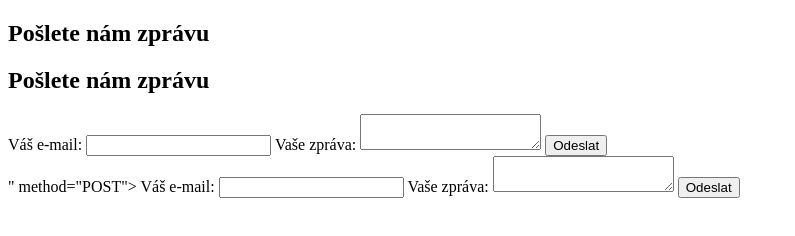
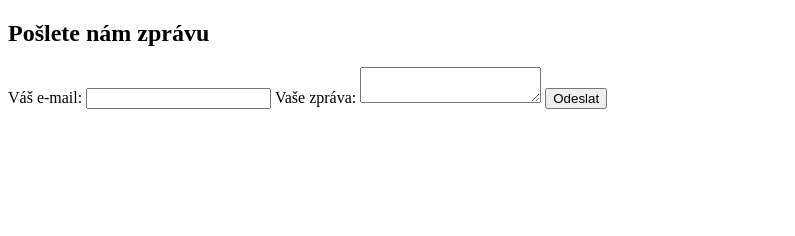
Before and after one commit to Nasupe12/Pos-l-n-zpr-v, a plain HTML site: page index.html in a window 1280 px wide. Shown: the whole page, without its empty margins (0-795 px from the left). Drawn offline with Linux system fonts and the light colour scheme.

Commit message:
index.html

```diff
--- a/index.html
+++ b/index.html
@@ -1,13 +1,4 @@
 <!DOCTYPE html>
-<html lang="cs">
-<head>
-    <meta charset="UTF-8">
-    <meta name="viewport" content="width=device-width, initial-scale=1.0">
-    <title>Kontaktní formulář</title>
-</head>
-<body>
-    <h2>Pošlete nám zprávu</h2>
-    <form action="https://formspree.io/f/<!DOCTYPE html>
 <html lang="cs">
 <head>
     <meta charset="UTF-8">
@@ -26,14 +17,4 @@
         <button type="submit">Odeslat</button>
     </form>
 </body>
-</html>" method="POST">
-        <label for="email">Váš e-mail:</label>
-        <input type="email" id="email" name="email" required>
-
-        <label for="message">Vaše zpráva:</label>
-        <textarea id="message" name="message" required></textarea>
-
-        <button type="submit">Odeslat</button>
-    </form>
-</body>
 </html>
```
